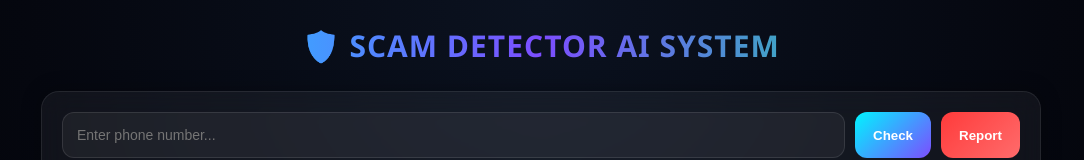
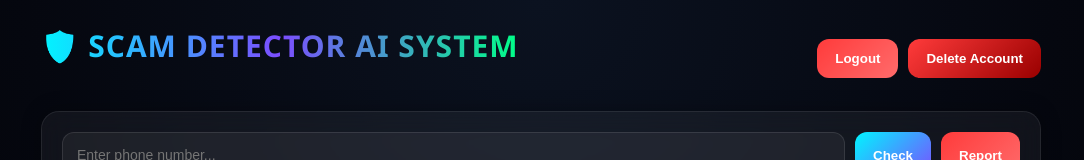
Before and after one commit to fardwan/scam-detector-fullstack-assignment-3, a React app in the folder frontend/: page / in a window 1280 px wide. Shown: the top 160 px of the page, without its empty margins (99-1183 px from the left). Built offline with nearby package versions, Linux system fonts and the light colour scheme; no server answers; sample sign-in values are in the browser's storage; the HTML template or start-up script is replaced by a standard one.

Commit message:
feat: finalize auth system and dashboard updates

```diff
--- a/frontend/src/App.jsx
+++ b/frontend/src/App.jsx
@@ -1,14 +1,36 @@
-import { BrowserRouter, Routes, Route } from "react-router-dom";
+import { BrowserRouter, Routes, Route, Navigate } from "react-router-dom";
 import Dashboard from "./pages/Dashboard.jsx";
 import Login from "./pages/Login.jsx";
+
+function ProtectedRoute({ children }) {
+    const token = localStorage.getItem("token");
+
+    if (!token) {
+        return <Navigate to="/login" replace />;
+    }
+
+    return children;
+}
 
 export default function App() {
     return (
         <BrowserRouter>
             <div className="app-bg">
                 <Routes>
-                    <Route path="/" element={<Dashboard />} />
+
+                    {/* PROTECTED DASHBOARD */}
+                    <Route
+                        path="/"
+                        element={
+                            <ProtectedRoute>
+                                <Dashboard />
+                            </ProtectedRoute>
+                        }
+                    />
+
+                    {/* LOGIN PAGE (PUBLIC) */}
                     <Route path="/login" element={<Login />} />
+
                 </Routes>
             </div>
         </BrowserRouter>
--- a/frontend/src/pages/Dashboard.jsx
+++ b/frontend/src/pages/Dashboard.jsx
@@ -19,6 +19,51 @@ export default function Dashboard() {
         "Cross-referencing reports...",
         "Finalizing AI verdict..."
     ];
+
+    // =========================
+    // LOGOUT
+    // =========================
+    const handleLogout = () => {
+        localStorage.removeItem("token");
+        localStorage.removeItem("user");
+        window.location.href = "/login";
+    };
+
+    // =========================
+    // DELETE ACCOUNT (NEW)
+    // =========================
+    const handleDeleteAccount = async () => {
+        const user = JSON.parse(localStorage.getItem("user"));
+
+        if (!user?.id) {
+            alert("User not found");
+            return;
+        }
+
+        const confirmDelete = window.confirm(
+            "⚠️ Are you sure you want to delete your account? This cannot be undone."
+        );
+
+        if (!confirmDelete) return;
+
+        try {
+            await api.delete("/auth/delete", {
+                data: { userId: user.id }
+            });
+
+            alert("Account deleted successfully");
+
+            // clear session
+            localStorage.removeItem("token");
+            localStorage.removeItem("user");
+
+            window.location.href = "/login";
+
+        } catch (err) {
+            console.error(err);
+            alert("Failed to delete account");
+        }
+    };
 
     const checkNumber = async (phone) => {
         try {
@@ -68,8 +113,26 @@ export default function Dashboard() {
         <div className="container">
 
             {/* HEADER */}
-            <div className="title">
-                🛡️ SCAM DETECTOR AI SYSTEM
+            <div className="aiHeader" style={{ marginBottom: "20px" }}>
+                <div className="title">
+                    🛡️ SCAM DETECTOR AI SYSTEM
+                </div>
+
+                <div style={{ display: "flex", gap: "10px" }}>
+                    <button className="btn red" onClick={handleLogout}>
+                        Logout
+                    </button>
+
+                    <button
+                        className="btn"
+                        onClick={handleDeleteAccount}
+                        style={{
+                            background: "linear-gradient(135deg,#ff3b3b,#990000)"
+                        }}
+                    >
+                        Delete Account
+                    </button>
+                </div>
             </div>
 
             {/* SEARCH */}
@@ -79,7 +142,6 @@ export default function Dashboard() {
                     onReport={reportNumber}
                 />
 
-                {/* LOADING */}
                 {loading && (
                     <div className="scanBox">
                         <div className="scanner"></div>
@@ -100,7 +162,6 @@ export default function Dashboard() {
                         </div>
                     </div>
 
-                    {/* GAUGE */}
                     <div className="gaugeWrapper">
                         <div
                             className="gauge"
```
Also changed, not shown: 2 other files (tests, documents, lock files or other folders).
